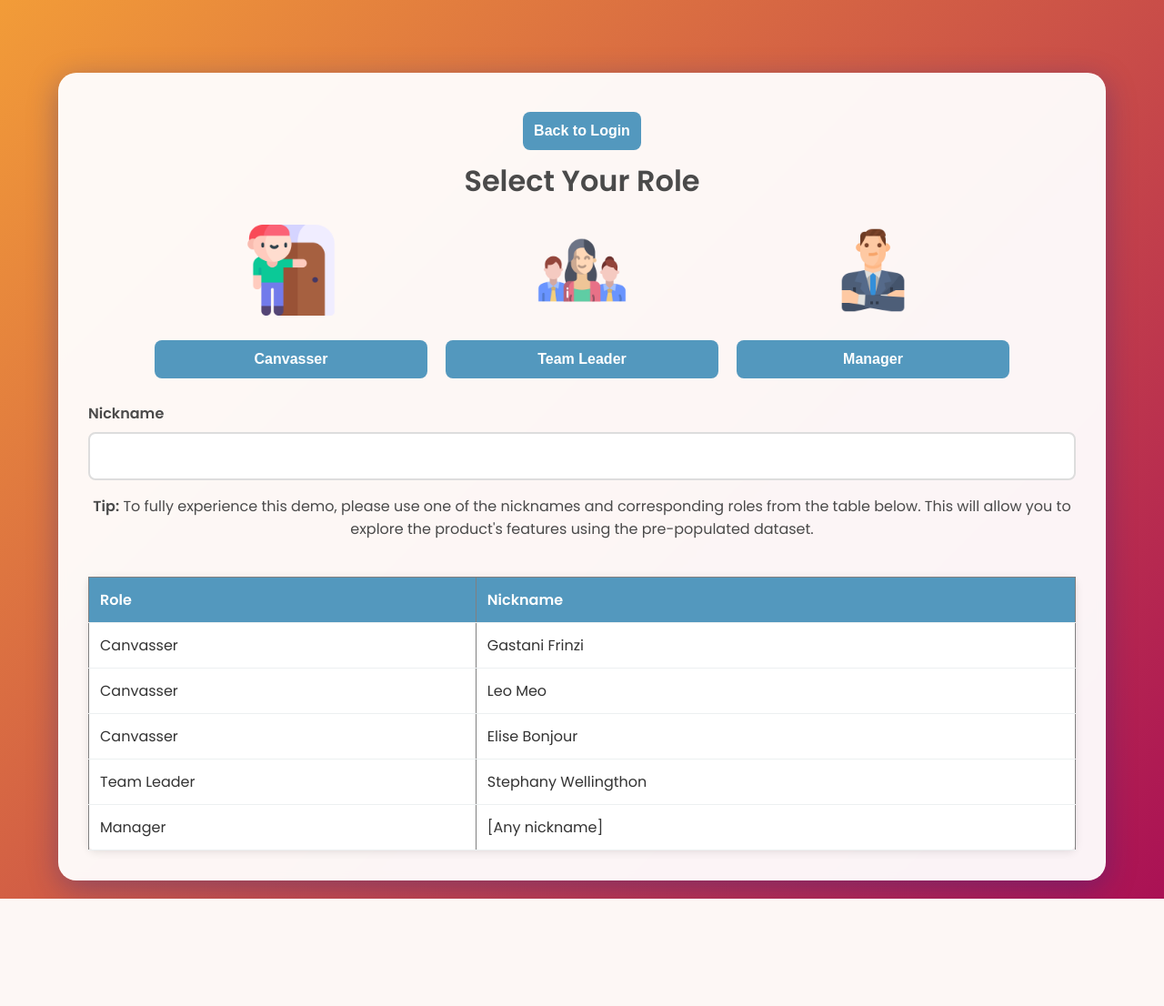
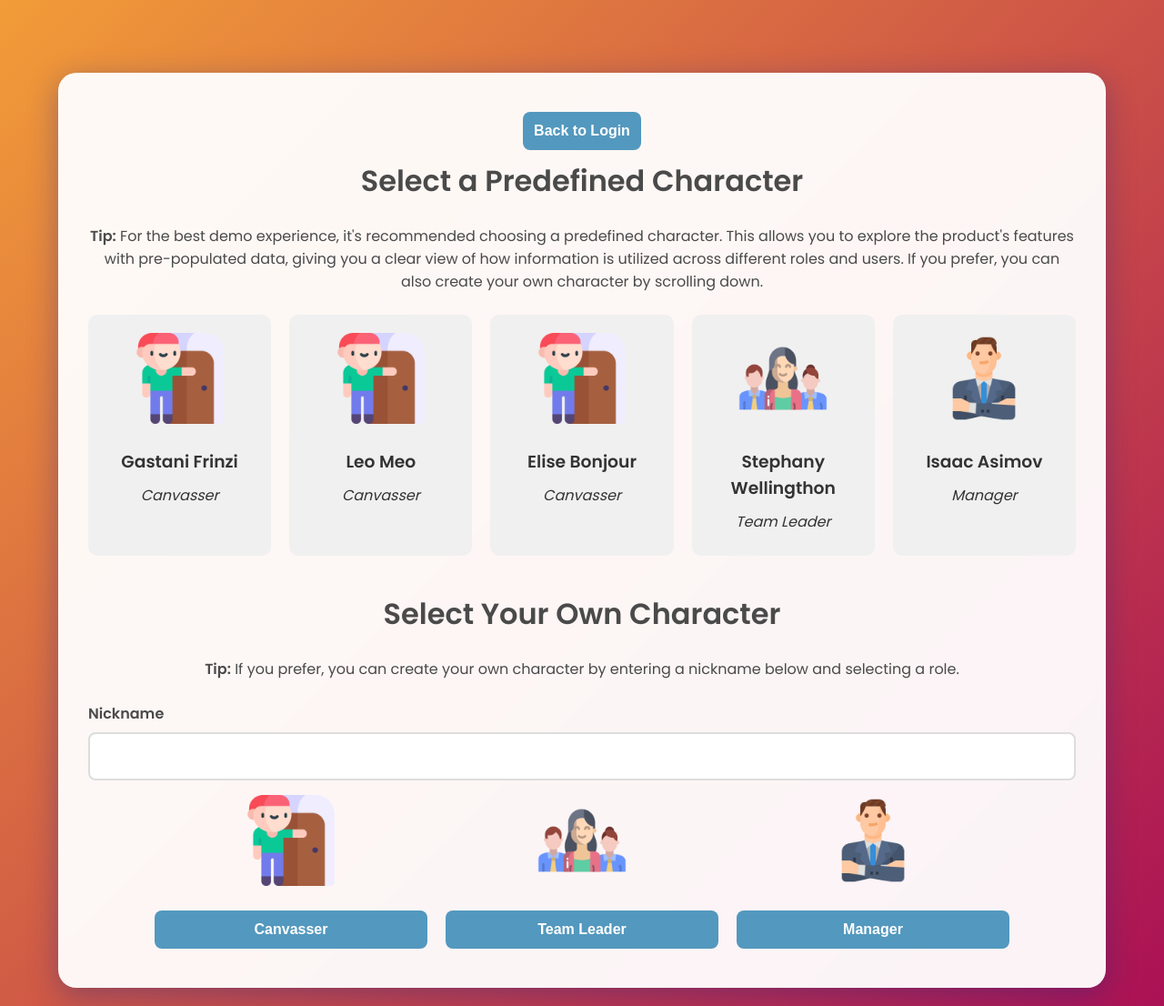
Before and after one commit to alessandroredrouge/Solar-Leads, a Flask app: page /role_selection in a window 1280 px wide. Shown: the whole page at 91% size. Before the commit the page ends 988 px from the top, so only its background shows below. Run offline with Flask 2, Linux system fonts and the light colour scheme; parts of the project's set-up code (start-up, migrations or seed data) failed here and were passed over.

Commit message:
Added a simpler and more intuitive way of selecting one of the predefined characters created for the demo

```diff
--- a/app/static/script.js
+++ b/app/static/script.js
@@ -19,6 +19,33 @@ document.addEventListener('DOMContentLoaded', function() {
         });
     }
 });
+
+// Functionality to select a predefined character in the role_selection.html
+function selectCharacter(role, nickname) {
+    // Create a form element
+    const form = document.createElement('form');
+    form.method = 'POST';
+    form.action = '/role_selection';  // Use the actual route, not url_for
+
+    // Create input fields for role and nickname
+    const roleInput = document.createElement('input');
+    roleInput.type = 'hidden';
+    roleInput.name = 'role';
+    roleInput.value = role;
+
+    const nicknameInput = document.createElement('input');
+    nicknameInput.type = 'hidden';
+    nicknameInput.name = 'nickname';
+    nicknameInput.value = nickname;
+
+    // Append inputs to form
+    form.appendChild(roleInput);
+    form.appendChild(nicknameInput);
+
+    // Append form to body and submit
+    document.body.appendChild(form);
+    form.submit();
+}
 
 
 // Functioning of the Hide / Unhide Form button in the Submission Form of data_collection.html
--- a/app/static/style.css
+++ b/app/static/style.css
@@ -310,6 +310,46 @@ tbody tr:hover {
     margin-bottom: 10px;
 }
 
+.character-grid {
+    display: grid;
+    grid-template-columns: repeat(auto-fit, minmax(200px, 1fr));
+    gap: 20px;
+    margin-bottom: 40px;
+}
+
+.character-card {
+    background-color: #f0f0f0;
+    border-radius: 10px;
+    padding: 20px;
+    text-align: center;
+    transition: all 0.3s ease;
+    cursor: pointer;
+}
+
+.character-card:hover {
+    transform: translateY(-5px);
+    box-shadow: 0 5px 15px rgba(0,0,0,0.1);
+}
+
+.character-card img {
+    width: 100px;
+    height: 100px;
+    margin-bottom: 10px;
+}
+
+.character-card h3 {
+    margin: 10px 0;
+}
+
+.character-card p {
+    margin: 5px 0;
+    font-style: italic;
+}
+
+.section-divider {
+    border-top: 2px solid #ccc;
+    margin: 40px 0;
+}
 
 /* Field Support Page Styles */
 .date-selector {
--- a/app/templates/role_selection.html
+++ b/app/templates/role_selection.html
@@ -13,8 +13,43 @@
 <body>
     <div class="flex-container">
         <button id="backToLogin" onclick="window.location.href='/'">Back to Login</button>
-        <h1>Select Your Role</h1>
+        <h1>Select a Predefined Character</h1>
+        <p class="data-tip"><strong>Tip:</strong> For the best demo experience, it's recommended choosing a predefined character. This allows you to explore the product's features with pre-populated data, giving you a clear view of how information is utilized across different roles and users. If you prefer, you can also create your own character by scrolling down.</p>
+        <div class="character-grid">
+            <div class="character-card" onclick="selectCharacter('Canvasser', 'Gastani Frinzi')">
+                <img src="{{ url_for('static', filename='images/canvasser.png') }}" alt="Canvasser">
+                <h3>Gastani Frinzi</h3>
+                <p>Canvasser</p>
+            </div>
+            <div class="character-card" onclick="selectCharacter('Canvasser', 'Leo Meo')">
+                <img src="{{ url_for('static', filename='images/canvasser.png') }}" alt="Canvasser">
+                <h3>Leo Meo</h3>
+                <p>Canvasser</p>
+            </div>
+            <div class="character-card" onclick="selectCharacter('Canvasser', 'Elise Bonjour')">
+                <img src="{{ url_for('static', filename='images/canvasser.png') }}" alt="Canvasser">
+                <h3>Elise Bonjour</h3>
+                <p>Canvasser</p>
+            </div>
+            <div class="character-card" onclick="selectCharacter('Team Leader', 'Stephany Wellingthon')">
+                <img src="{{ url_for('static', filename='images/team_leader.png') }}" alt="Team Leader">
+                <h3>Stephany Wellingthon</h3>
+                <p>Team Leader</p>
+            </div>
+            <div class="character-card" onclick="selectCharacter('Manager', 'Isaac Asimov')">
+                <img src="{{ url_for('static', filename='images/manager.png') }}" alt="Manager">
+                <h3>Isaac Asimov</h3>
+                <p>Manager</p>
+            </div>
+        </div>
+
+        <h1>Select Your Own Character</h1>
+        <p class="data-tip"><strong>Tip:</strong> If you prefer, you can create your own character by entering a nickname below and selecting a role.</p>
         <form action="{{ url_for('role_selection') }}" method="post">
+            <div class="form-group">
+                <label for="nickname">Nickname</label>
+                <input type="text" id="nickname" name="nickname" required>
+            </div>
             <div class="role-selection">
                 <div class="role-option" style="text-align: center;">
                     <img src="{{ url_for('static', filename='images/canvasser.png') }}" alt="Canvasser" style="width: 100px; height: 100px; margin-bottom: 10px;">
@@ -29,41 +64,6 @@
                     <button type="submit" name="role" value="Manager" style="width: 300px">Manager</button>
                 </div>
             </div>
-            <div class="form-group">
-                <label for="nickname">Nickname</label>
-                <input type="text" id="nickname" name="nickname" required>
-            </div>
-            <p class="data-tip"><strong>Tip:</strong> To fully experience this demo, please use one of the nicknames and corresponding roles from the table below. This will allow you to explore the product's features using the pre-populated dataset.</p>
-            <table border="1" cellpadding="5" cellspacing="0">
-            <thead>
-                <tr>
-                <th>Role</th>
-                <th>Nickname</th>
-                </tr>
-            </thead>
-            <tbody>
-                <tr>
-                <td>Canvasser</td>
-                <td>Gastani Frinzi</td>
-                </tr>
-                <tr>
-                <td>Canvasser</td>
-                <td>Leo Meo</td>
-                </tr>
-                <tr>
-                <td>Canvasser</td>
-                <td>Elise Bonjour</td>
-                </tr>
-                <tr>
-                <td>Team Leader</td>
-                <td>Stephany Wellingthon</td>
-                </tr>
-                <tr>
-                <td>Manager</td>
-                <td>[Any nickname]</td>
-                </tr>
-            </tbody>
-            </table>
         </form>
     </div>
 </body>
```
